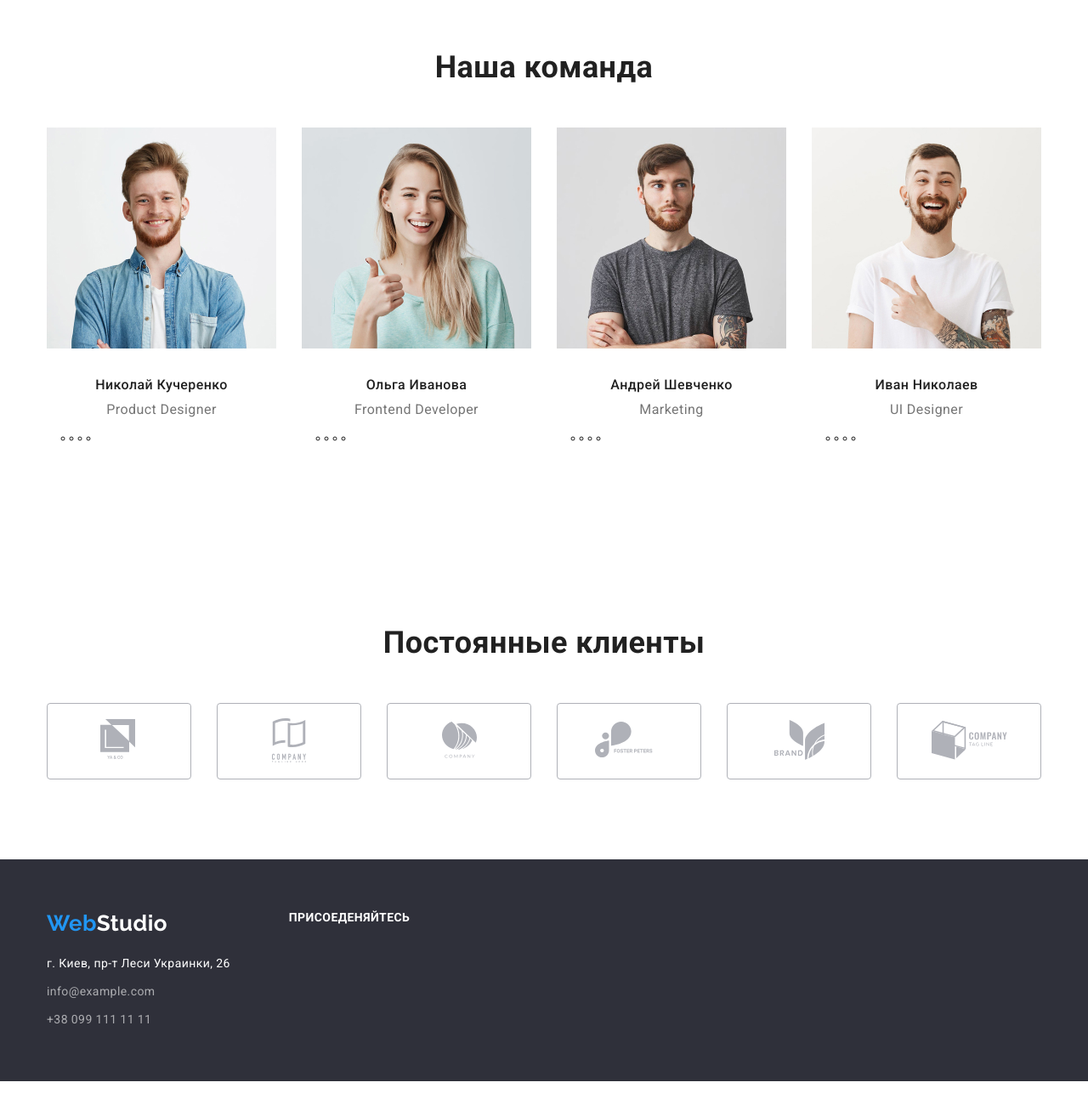
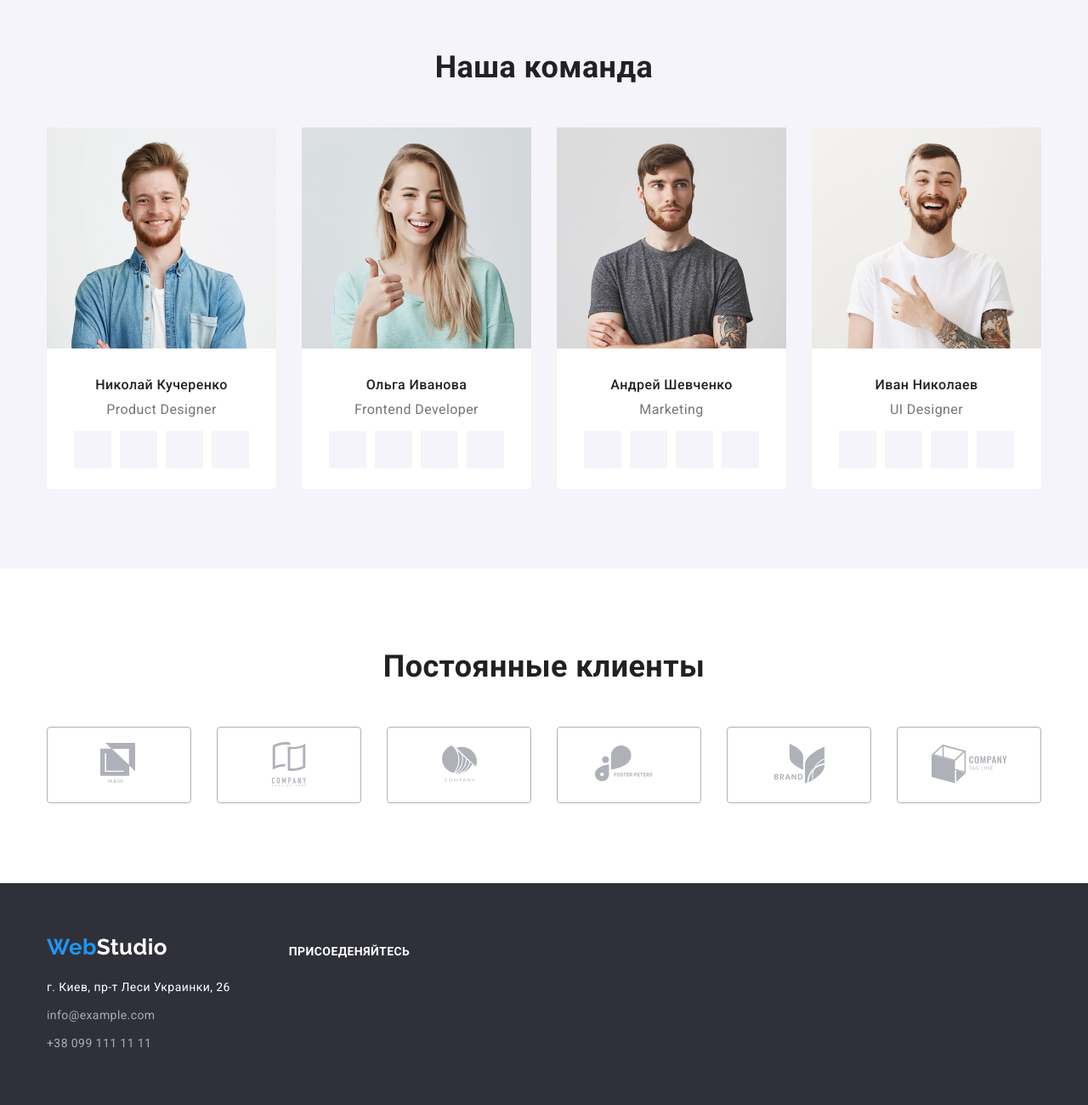
Before and after one commit to Liliia-Pedorych/goit-markup-hw-03, a plain HTML site: page index.html in a window 1280 px wide. Shown: the part 1623-2923 px from the top of the page at 85% size. Before the commit the page ends 2895 px from the top, so only its background shows below. Drawn offline with Linux system fonts and the light colour scheme.

Commit message:
Додає фон в секції Команда і позиціонує посилання на соц мережі членів команди

```diff
--- a/css/styles.css
+++ b/css/styles.css
@@ -207,6 +207,7 @@ html {
 .team {
   padding-top: 94px;
   padding-bottom: 94px;
+  background: #f5f4fa;
 }
 .team .title {
   margin-top: 0;
@@ -215,14 +216,25 @@ html {
 .team-list {
   display: flex;
 }
+.team-list-item {
+  background: #ffffff;
+  border-radius: 0px 0px 4px 4px;
+}
 .team-list-item:not(:last-child) {
   margin-right: 30px;
 }
 .social-links {
   display: flex;
+  justify-content: center;
   padding-right: 32px;
   padding-bottom: 24px;
   padding-left: 32px;
+}
+.social-links-item {
+  display: inline-block;
+  width: 44px;
+  height: 44px;
+  background: #f5f4fa;
 }
 .social-links-item:not(:last-child) {
   margin-right: 10px;
@@ -304,6 +316,9 @@ html {
 }
 .address-contact:not(:last-child) {
   margin-bottom: 9px;
+}
+.call {
+  padding-top: 12px;
 }
 .join {
   margin-bottom: 20px;
```
Also changed, not shown: index.html (+0 -1 lines).
